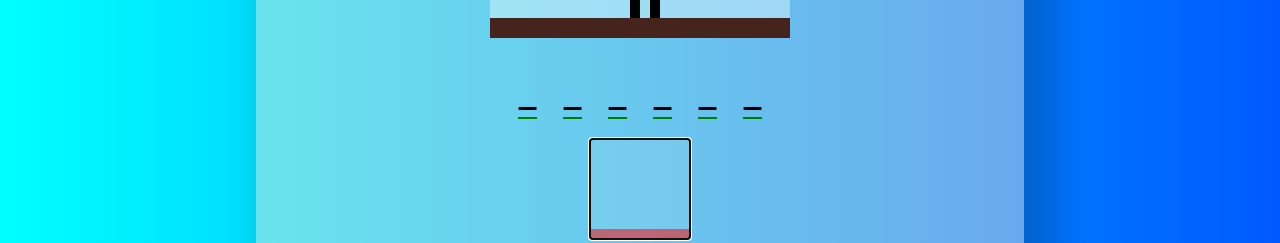
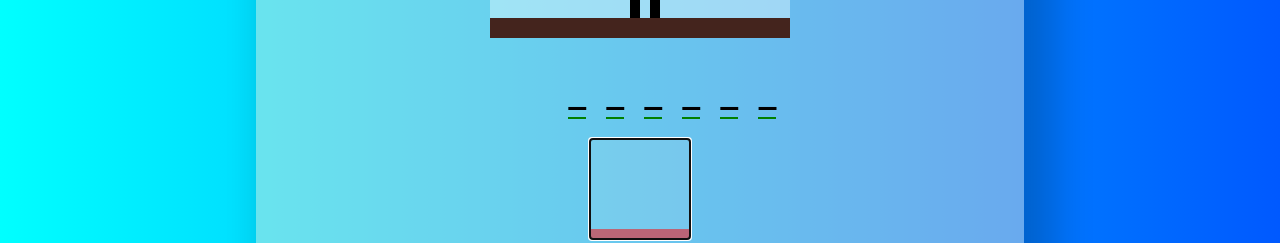
Before and after one commit to Map4che/ahorcado, a React (Vite) app: page / in a window 1280 px wide. Both pictures are taken after typing "Sample" into the empty fields and a click on the input "Iniciar". Shown: the part 407-650 px from the top of the page. Built offline with nearby package versions, Linux system fonts and the light colour scheme.

Commit message:
Arreglo en el diseñor de la palabra a buscar

```diff
--- a/src/css/Juego.css
+++ b/src/css/Juego.css
@@ -52,10 +52,18 @@ div .container-juego {
 .letra-por-letra {
   display: flex;
   list-style: none;
+  width: 95%;
+  max-width: 100%;
+  margin: 0 4rem 0 4rem;
+  flex-wrap: wrap;
+  justify-content: space-evenly;
+}
+
+.letra-por-letra div {
   justify-content: space-around;
-  max-width: 90%;
-  margin: auto;
   flex-wrap: wrap;
+  display: flex;
+  align-items: center;
 }
 
 .letra-por-letra li {
@@ -69,13 +77,33 @@ div .container-juego {
   display: none;
 }
 
+li .espacio-palabra {
+  text-decoration: none;
+  margin: 0 1rem 0 1rem;
+}
+
+li .letra-palabra {
+  display: flex;
+  align-items: center;
+}
+
 @media screen and (max-width: 768px) {
   div .container-juego {
+    margin-top: -1rem;
     width: 90vw;
-    height: 75vh;
+    height: 90vh;
   }
 
   .title {
     font-size: 3rem;
   }
+
+  .letra-por-letra {
+    width: 90%;
+  }
+
+  .letra-por-letra li {
+    font-size: 2rem;
+    margin: 1rem 1rem 1rem 1rem;
+  }
 }
--- a/src/pages/Juego.jsx
+++ b/src/pages/Juego.jsx
@@ -8,6 +8,25 @@ const Juego = () => {
   const palabraString = localStorage.getItem("juego");
   const palabra = JSON.parse(palabraString);
   console.log(palabra);
+  let unaPalabra = [];
+  let palabraAgregar = "";
+  for (let i = 0; i < palabra.length; i++) {
+    let agregar = true;
+
+    if (palabra[i] != " ") {
+      palabraAgregar += palabra[i];
+    } else {
+      agregar = false;
+    }
+
+    if (!agregar || i == palabra.length - 1) {
+      unaPalabra.push(palabraAgregar);
+      palabraAgregar = "";
+    }
+  }
+
+  console.log(unaPalabra);
+
   const eleccionString = localStorage.getItem("eleccion");
   const eleccion = JSON.parse(eleccionString);
   console.log(eleccion);
@@ -103,11 +122,22 @@ const Juego = () => {
 
     if (letraPorLetraRef.current) {
       letraPorLetraRef.current.innerHTML = "";
-
+      let div = document.createElement("div");
       for (let i = 0; i < palabra.length; i++) {
         const li = document.createElement("li");
-        li.textContent = "_";
-        letraPorLetraRef.current.appendChild(li);
+
+        if (palabra[i] == " ") {
+          div = document.createElement("div");
+          li.classList.add("espacio-palabra");
+          div.appendChild(li);
+          letraPorLetraRef.current.appendChild(div);
+          div = document.createElement("div");
+        } else {
+          letraPorLetraRef.current.appendChild(div);
+          li.textContent = "_";
+          li.classList.add("letra-palabra");
+          div.appendChild(li);
+        }
       }
     }
   }, [palabra]);
```
